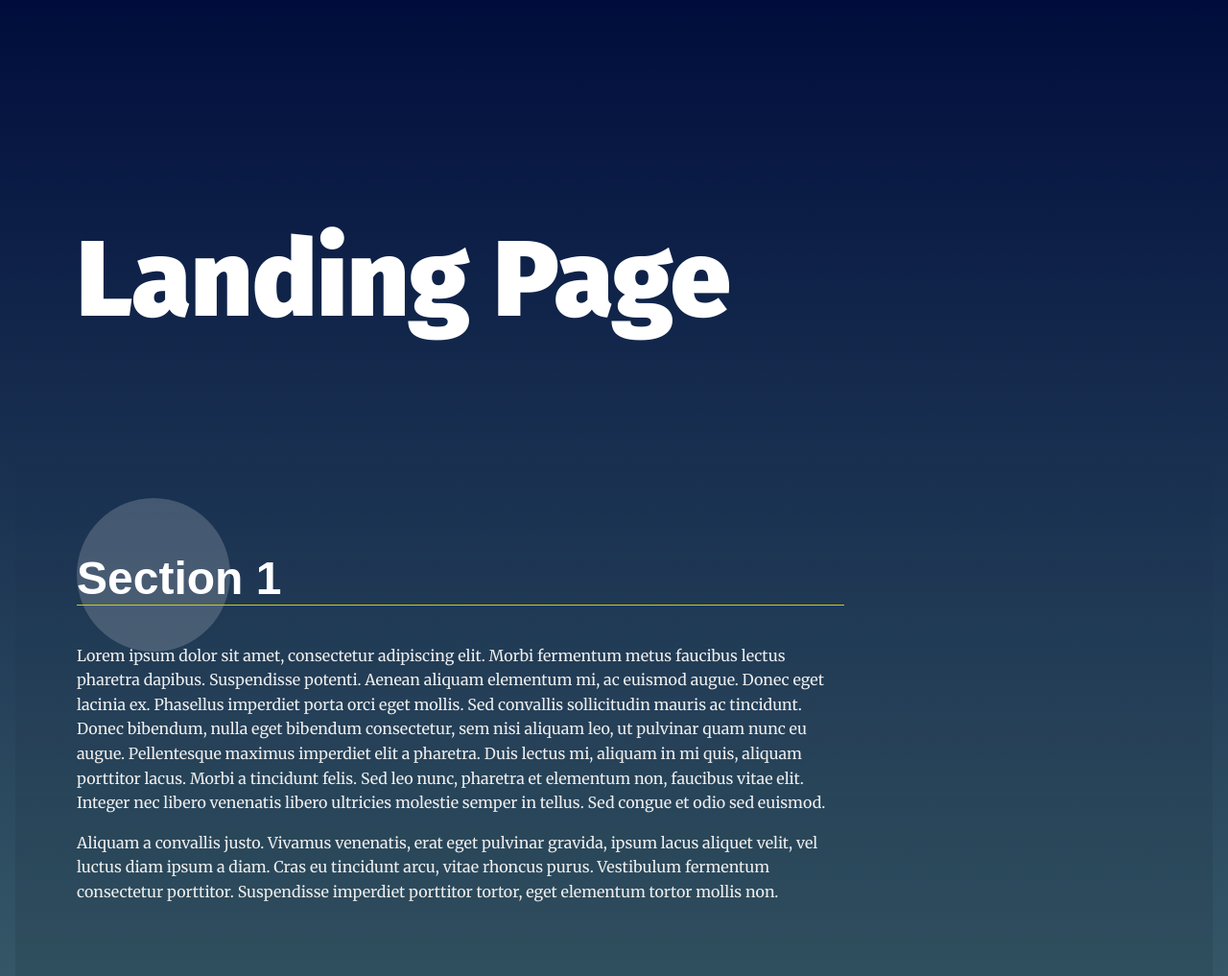
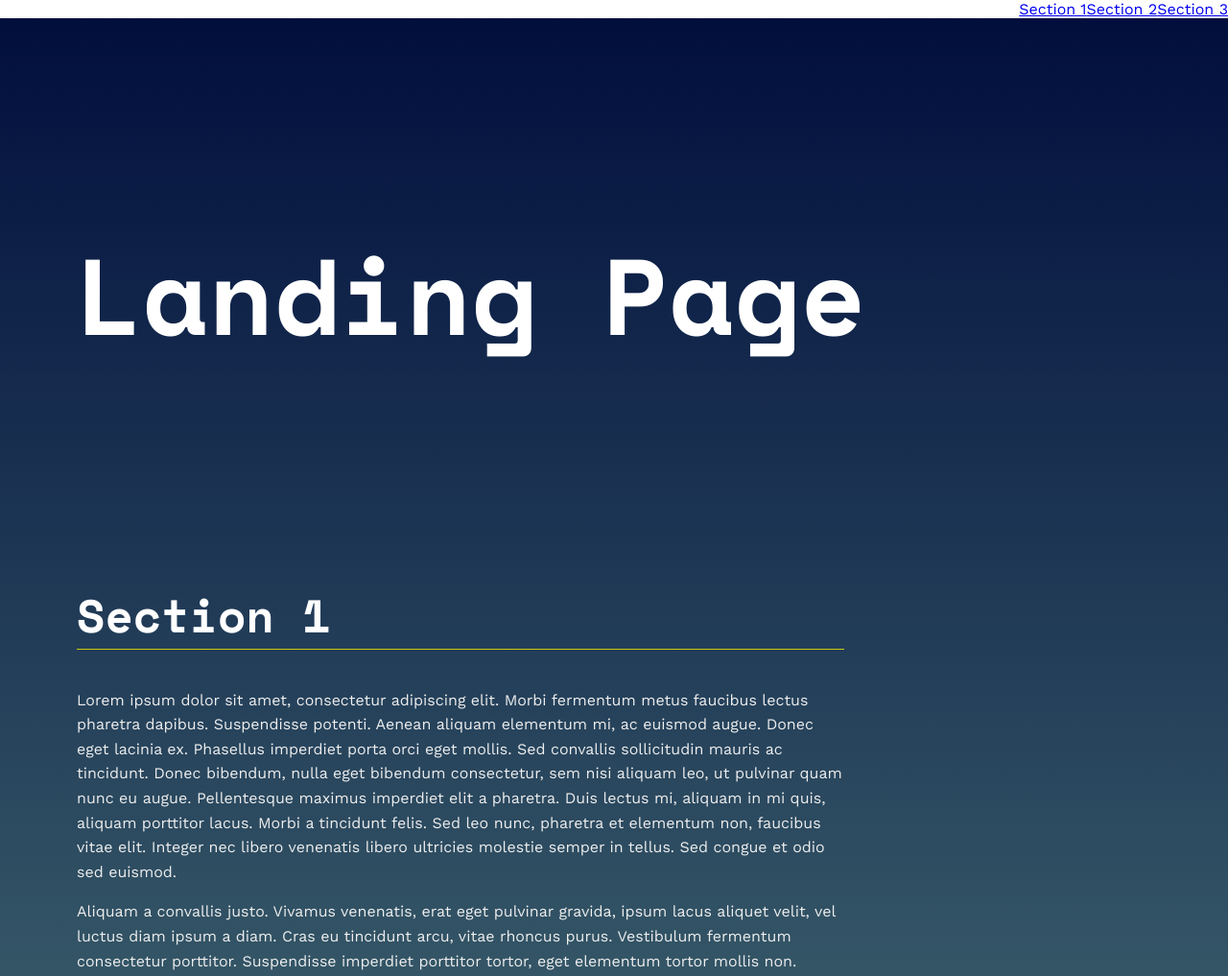
Before and after one commit to gouldsmith/landing-page, a plain HTML site: page index.html in a window 1280 px wide. Shown: the top 1017 px of the page at 96% size. Drawn offline with nearby package versions, Linux system fonts and the light colour scheme.

Commit message:
Added features

```diff
--- a/css/styles.css
+++ b/css/styles.css
@@ -14,14 +14,14 @@ body {
     background: rgb(136,203,171);
     background: linear-gradient(0deg, rgba(136,203,171,1) 0%, rgba(0,13,60,1) 100%);
     margin: 0;
-    font-family: 'Merriweather', serif;
+    font-family: 'Work Sans', Helvetica, sans-serif;
     color: #fff;
 }
 
 
 /* Typeography General*/
 h1 {
-    font-family: 'Fira Sans', sans-serif;
+    font-family: 'Space Mono', monospace;
     font-size: 3em;
     margin: 2em 1rem;
 }
@@ -35,7 +35,7 @@ h1 {
 
 h2 {
     border-bottom: 1px solid #cc1;
-    font-family: 'Oxygen', Sans-Serif;
+    font-family: 'Space Mono', monospace;
     font-size: 3em;
     color: #fff;
 }
@@ -221,3 +221,6 @@ section.your-active-class .landing__container::after {
 		           rotate(-360deg);
 	}
 }
+.navbar__menu ul {
+    color: black;
+}
--- a/index.html
+++ b/index.html
@@ -6,8 +6,10 @@
   <meta http-equiv="X-UA-Compatible" content="ie=edge">
   <title>Manipulating the DOM</title>
   <!-- Load Google Fonts -->
-  <link href="https://fonts.googleapis.com/css?family=Fira+Sans:900|Merriweather&display=swap" rel="stylesheet">  <!-- Load Styles -->
+  <link href="https://fonts.googleapis.com/css2?family=Fira+Sans:wght@900&family=Merriweather&family=Space+Mono:wght@400;700&family=Work+Sans&display=swap" rel="stylesheet">
+ <!-- Load Styles -->
   <link href="css/styles.css" rel="stylesheet">
+
 </head>
 <body>
   <!-- HTML Follows BEM naming conventions
@@ -54,6 +56,6 @@
   <footer class="page__footer">
     <p>&copy Udacity</p>
   </footer>
-
+<script src="./js/app.js"></script>
 </body>
 </html>
--- a/js/app.js
+++ b/js/app.js
@@ -11,42 +11,122 @@
  *
  * JS Standard: ESlint
  *
-*/
+ */
 
 /**
  * Define Global Variables
  *
-*/
-
+ */
 
 /**
  * End Global Variables
  * Start Helper Functions
  *
-*/
-
-
+ */
 
 /**
  * End Helper Functions
  * Begin Main Functions
  *
-*/
+ */
 
 // build the nav
 
+// 1. Page loading event lister
 
-// Add class 'active' to section when near top of viewport
+window.addEventListener("load", (event) => {
+  console.log("page is fully loaded");
+});
+
+// 2. create variable for sections
+
+const sectionResults = document.querySelectorAll(".landing__container");
+document.getElementsByClassName("landing__container");
+
+// 3. loop over sections
+
+const things = document.getElementsByClassName("landing__container");
+console.log(things.length);
+
+var nodeArray = [];
+for (let i = 0; i < things.length; i++) {
+  nodeArray[i] = NodeList[i];
+  const addSection = document.createElement("a");
+  addSection.setAttribute("href", `#section${i + 1}`);
+  addSection.setAttribute("id", `link${i + 1}`);
+  addSection.textContent = `Section ${i + 1}`;
+  existingNav = document.querySelector("#navbar__list");
+  existingNav.appendChild(addSection);
+  console.log(addSection);
+}
+console.log(nodeArray);
+
+const sections = document.querySelectorAll("section");
+const activeLink = document.querySelectorAll('a');
+
+function makeActive() {
+  for (const section of sections) {
+    const box = section.getBoundingClientRect();
+    if (box.top <= 150 && box.bottom >= 150) {
+      section.classList.add("your-active-class");
+    } else {
+      section.classList.remove("your-active-class");
+      console.log(`Removing ${section.id}`);
+    }
+  }
+}
+
+function makeLinkActive() {
+  for (const section2 of sections) {
+    const box = section2.getBoundingClientRect();
+    if (box.top <= 150 && box.bottom >= 150) {
+      const activeNavLink = section2.id;
+      console.log(`section2.id = ${section2.id}`);
+      console.log(`activeNavLink = ${activeNavLink}`);
+
+      const sectionNumberRegex = /[\d]/;
+      const getSectionNumber = activeNavLink.match(sectionNumberRegex);
+      const extractNumber = getSectionNumber[0];
+      console.log(`sup ${extractNumber}`);
+      // Find id
+      const findId = document.querySelector(`#link${extractNumber}`);
+      // add active class
+      findId.classList.add("active");
+
+    } else {
+      // repeating shit on repeating shit
+      // why does this work?
+      const activeNavLink = section2.id;
+      const sectionNumberRegex = /[\d]/;
+      const getSectionNumber = activeNavLink.match(sectionNumberRegex);
+      const extractNumber = getSectionNumber[0];
+      const findId = document.querySelector(`#link${extractNumber}`);
+      // variable scope issues?
+      findId.classList.remove("active");
+    }
+  }
+}
+
+document.addEventListener("scroll", function () {
+  makeActive(sections);
+  makeLinkActive();
+});
 
 
 // Scroll to anchor ID using scrollTO event
+document.addEventListener('click', function() {
+  const navItems = document.querySelectorAll('a');
+  navItems.scrollIntoView({ behavior: 'smooth', block: 'nearest'});
+});
+
+
 
 
 /**
  * End Main Functions
  * Begin Events
  *
-*/
+ */
 
 // Build menu
 
```
